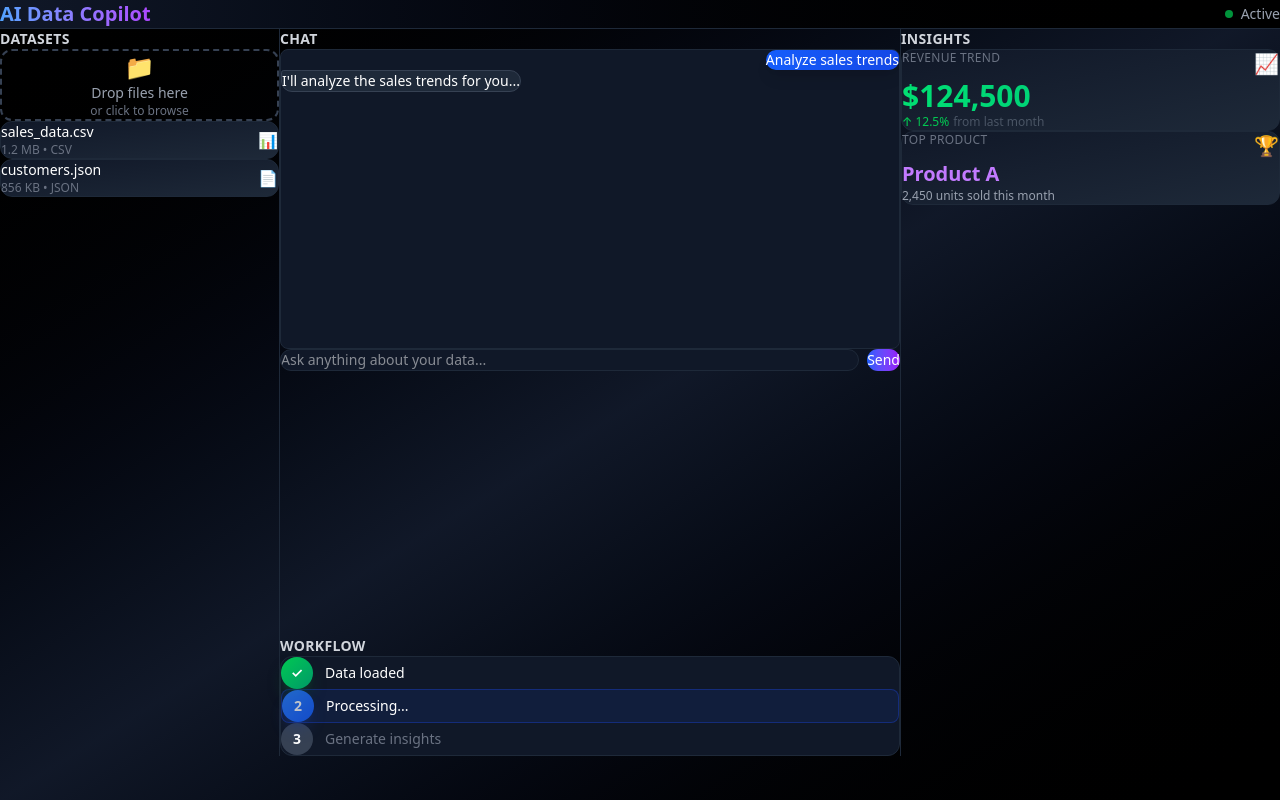
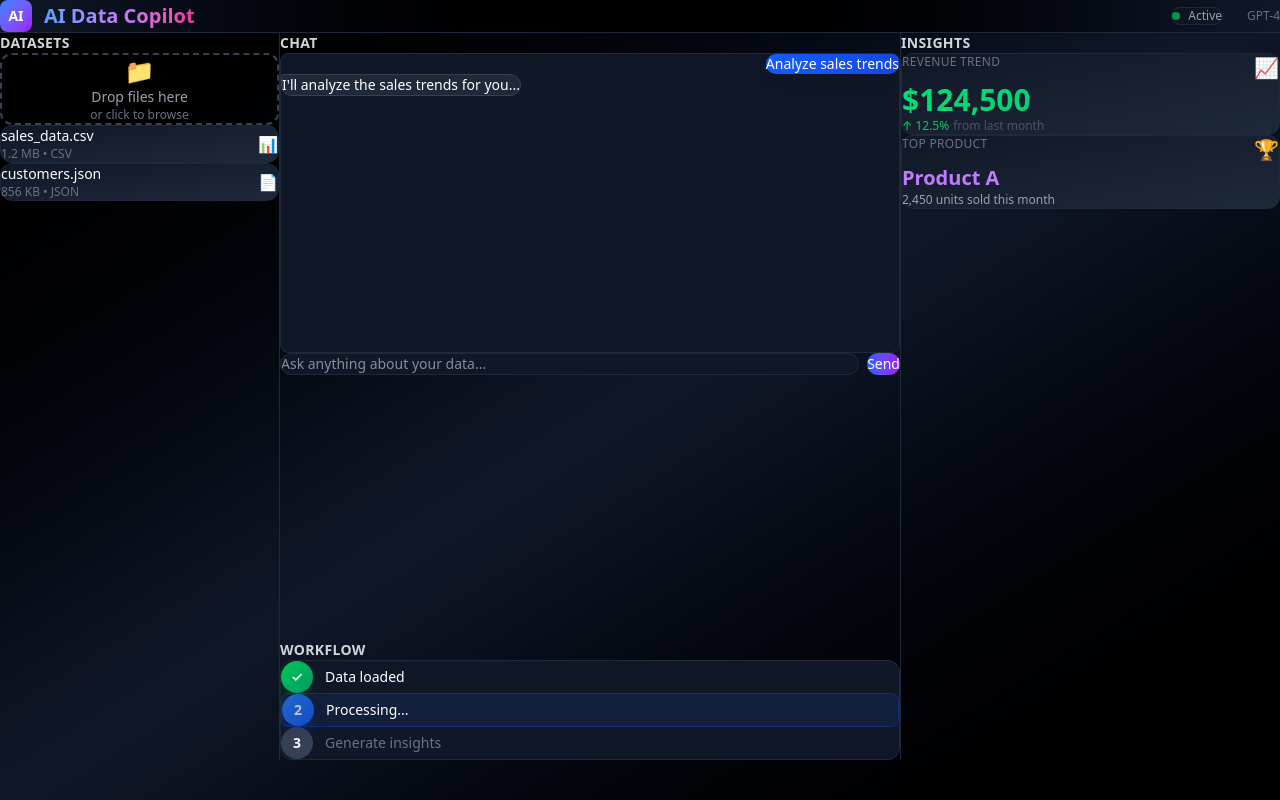
Before and after one commit to Prajwal0422/AI-Copilot-for-Data-Analysis, a Next.js app in the folder frontend/: page / in a window 1280 px wide. Built offline with nearby package versions, Linux system fonts and the light colour scheme.

Commit message:
style: enhance navbar with logo and model indicator

```diff
--- a/frontend/app/page.tsx
+++ b/frontend/app/page.tsx
@@ -2,16 +2,22 @@ export default function Home() {
   return (
     <div className="min-h-screen bg-gradient-to-br from-black via-gray-900 to-black text-white">
       {/* Top Navbar */}
-      <nav className="border-b border-gray-800 px-6 py-4 bg-gradient-to-r from-gray-900 to-black">
+      <nav className="border-b border-gray-800 px-6 py-4 bg-gradient-to-r from-gray-900 via-black to-gray-900 backdrop-blur-sm">
         <div className="flex items-center justify-between">
-          <h1 className="text-xl font-semibold bg-gradient-to-r from-blue-400 to-purple-500 bg-clip-text text-transparent">
-            AI Data Copilot
-          </h1>
-          <div className="flex items-center gap-4">
-            <div className="flex items-center gap-2">
+          <div className="flex items-center gap-3">
+            <div className="w-8 h-8 bg-gradient-to-br from-blue-500 to-purple-600 rounded-lg flex items-center justify-center text-sm font-bold">
+              AI
+            </div>
+            <h1 className="text-xl font-semibold bg-gradient-to-r from-blue-400 via-purple-400 to-pink-500 bg-clip-text text-transparent">
+              AI Data Copilot
+            </h1>
+          </div>
+          <div className="flex items-center gap-6">
+            <div className="flex items-center gap-2 px-3 py-1.5 bg-gray-900/50 rounded-full border border-gray-800">
               <div className="w-2 h-2 bg-green-500 rounded-full animate-pulse"></div>
-              <span className="text-sm text-gray-400">Active</span>
+              <span className="text-xs text-gray-400 font-medium">Active</span>
             </div>
+            <div className="text-xs text-gray-500">GPT-4</div>
           </div>
         </div>
       </nav>
```
